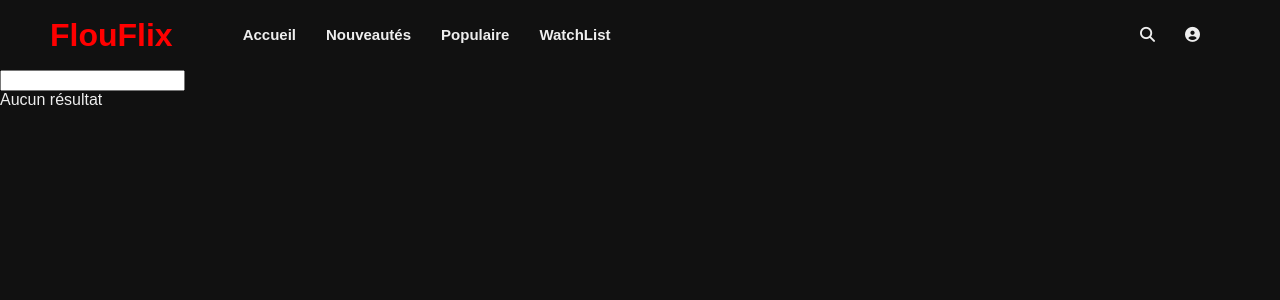
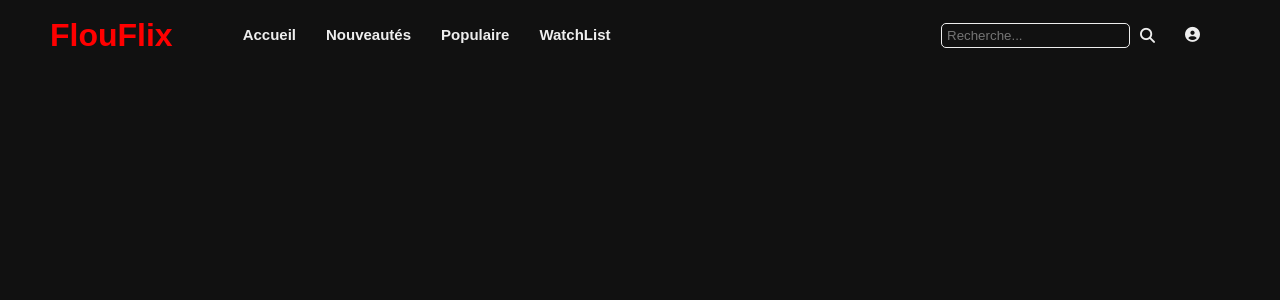
Before and after one commit to Tadf0in/FlouFlix, a Django app: page /search/ in a window 1280 px wide. Shown: the top 300 px of the page. Run offline with Django 4.2, Linux system fonts and the light colour scheme; some libraries are stand-ins or nearby versions.

Commit message:
Search bar passe dans le header

```diff
--- a/Latest/browse/classes/filter.py
+++ b/Latest/browse/classes/filter.py
@@ -134,7 +134,7 @@ def total_in_db() -> dict :
 
 
 
-def search_movie(query):
+def search_movie(query:str) -> list :
     """ Va chercher dans l'API TMDB tous les films correspondants à la recherche.
     In : query (str) : recherche
     Out : movies : liste d'instances de la classe Movie
@@ -149,7 +149,7 @@ def search_movie(query):
     return movies
 
 
-def search_serie(query):
+def search_serie(query:str) -> list :
     """ Va chercher dans l'API TMDB toutes les séries correspondantes à la recherche.
     In : query (str) : recherche
     Out : series : liste d'instances de la classe Serie
@@ -164,7 +164,7 @@ def search_serie(query):
     return series
 
 
-def search_query(query):
+def search_query(query:str) -> dict :
     """ Retourne les films et les séries correspondants à la recherche.
     In : query (str) : recherche
     Out : dictionnaire contennant 2 listes d'instances des classes Movie et Serie
--- a/Latest/browse/static/css/browse.css
+++ b/Latest/browse/static/css/browse.css
@@ -43,6 +43,25 @@ header .header-right {
     padding-right: 50px;
     display: flex;
     align-items: center;
+}
+.header-right ul {
+    display: flex;
+    align-items: center;
+}
+.header-right form {
+    display: flex;
+    align-items: center;
+    height: 25px;
+}
+.header-right form input {
+    color: #eee;
+    padding: 0 5px;
+    display: flex;
+    margin-right: 10px;
+    background-color: #111;
+    border: solid 1px #eee;
+    border-radius: 5px;
+    height: 100%;
 }
 header .header-right li a {
     color: #eee;
@@ -94,3 +113,27 @@ header .header-right li a {
 .latest-movie, .latest-serie {
     width: 49%;
 }
+
+.search {
+    display: flex;
+    flex-direction: column;
+    align-items: center;
+}
+.search form {
+    width: 80%;
+}
+.search-bar {
+    width: 100%;
+}
+.results {
+    display: flex;
+}
+.results img {
+    height: 350px;
+    width: 250px;
+    transition: 0.2s ease-out;
+}
+.results img:hover {
+    height: 560px;
+    width: 400px;
+}
--- a/Latest/browse/templates/header.html
+++ b/Latest/browse/templates/header.html
@@ -10,7 +10,12 @@
     </div>
     <div class="header-right">
         <ul>
-            <li><a href="/search/"><i class="fa-solid fa-magnifying-glass"></i></a></li>
+            <li class="header-search">
+                <form method="get" action="/search/">
+                    <input type="search" name="q" class="search-bar" placeholder="Recherche...">
+                    <a href="/search/"><i class="fa-solid fa-magnifying-glass"></i></a>
+                </form>
+            </li>
             <li><a href="/profile/"><i class="fa-solid fa-circle-user"></i></a></li>
         </ul>
     </div>
--- a/Latest/browse/templates/search.html
+++ b/Latest/browse/templates/search.html
@@ -12,11 +12,10 @@
 </head>
 <body>
     {% include 'header.html' %}
-    <form method="get">
-        <input type="search" name="q" id="search-bar">
-    </form>
 
-    {% if query != None %}
+    <div class="content search">
+
+        {% if query != '' %}
             <div class="results">
                 {% for movie in movies %}
                 <a href="/browse/movie/{{ movie.id }}/" class="result-movie">
@@ -33,6 +32,6 @@
         {% else %}
             <span class="noresult">Aucun résultat</span>
         {% endif %}
-
+    </div>
 </body>
 </html>
```
Lines whose indentation alone changed are shown as unchanged.
